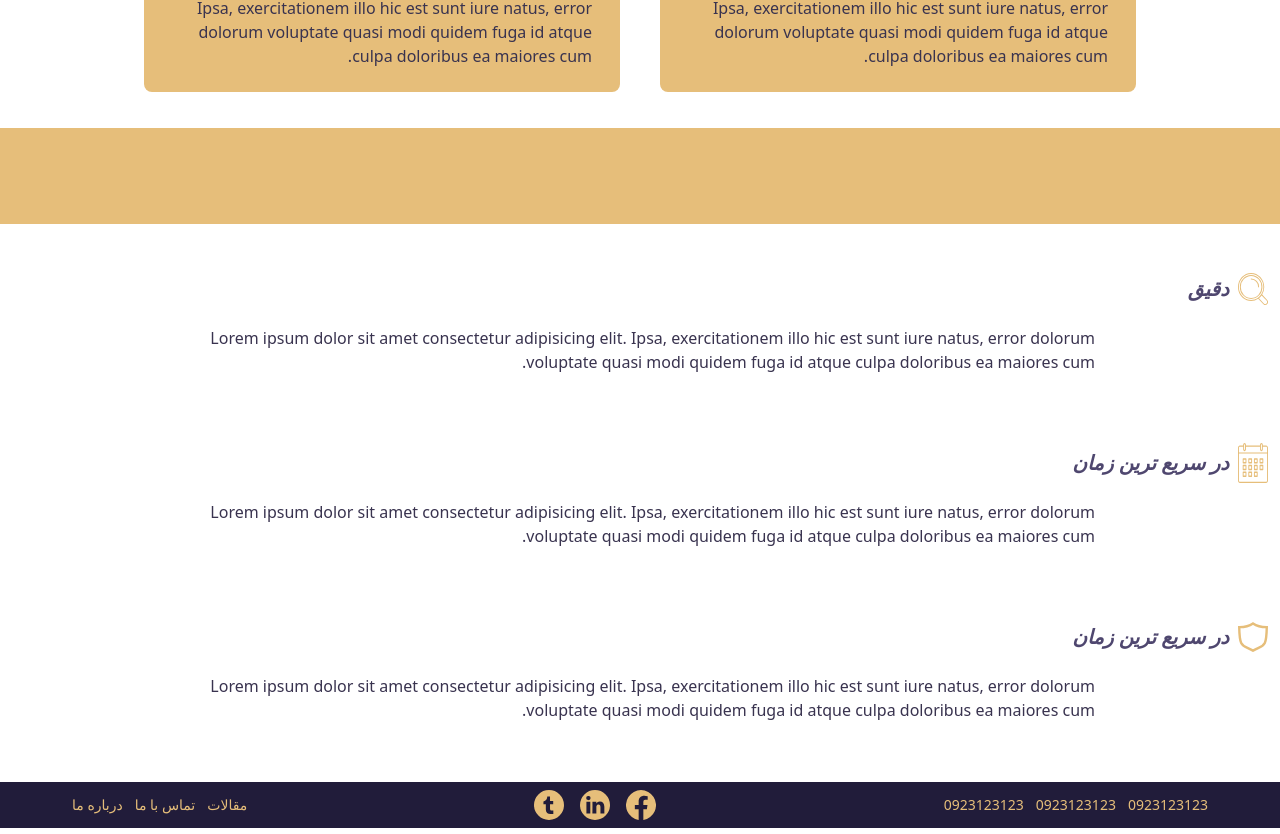
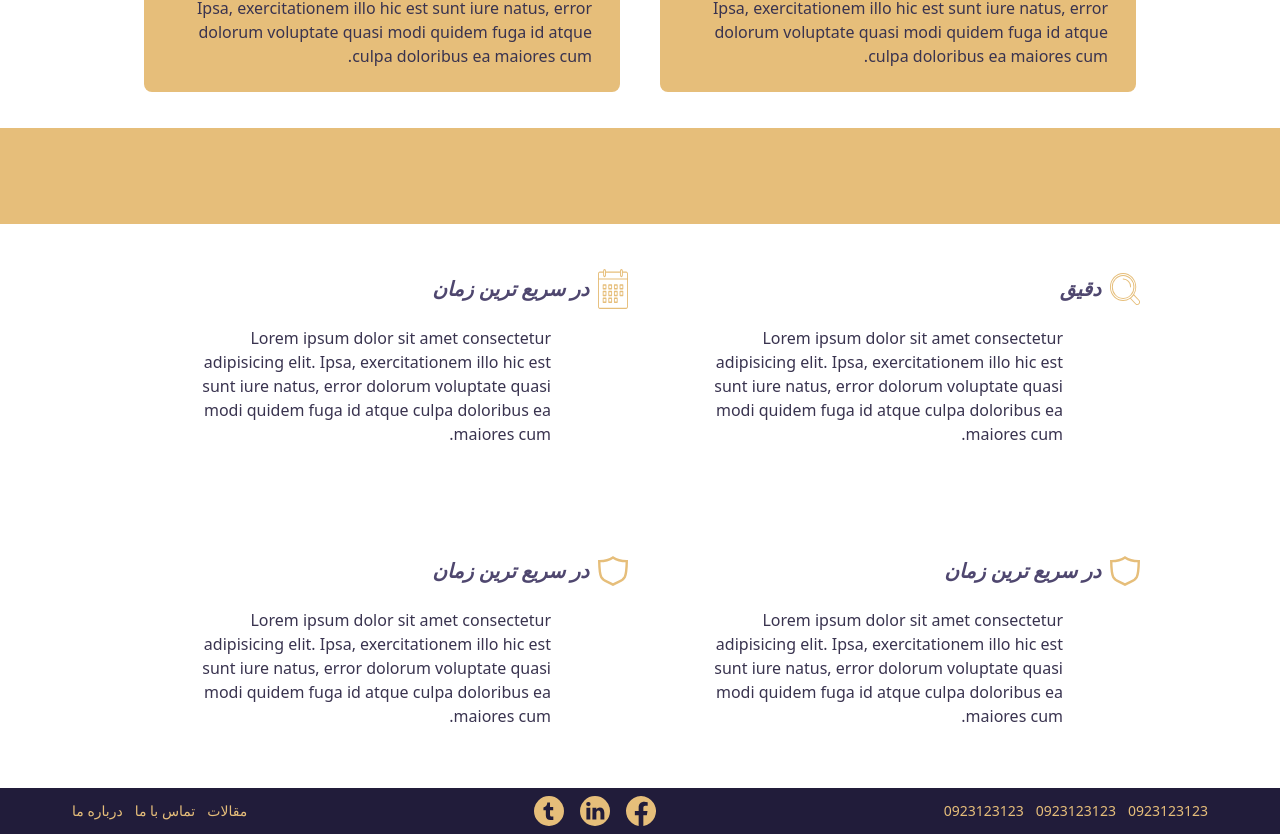
Before and after one commit to parham-mosadeq/hakimi-law, a Next.js app: page / in a window 1280 px wide. Shown: the part 718-1552 px from the top of the page. Built offline with nearby package versions, Linux system fonts and the light colour scheme.

Commit message:
add grid

```diff
--- a/src/components/modules/home/HomeDetails.js
+++ b/src/components/modules/home/HomeDetails.js
@@ -5,11 +5,11 @@ function HomeDetailsPage() {
   const cardTitleClasses = 'text-xl font-serif font-bold';
   const cardTxtClasses = 'pr-4 my-4 w-3/4 mx-auto';
   return (
-    <div>
+    <article>
       {/* box */}
       <div className='h-32 bg-main_logo_color md:h-24'></div>
       {/* box */}
-
+      <article className='md:grid md:grid-cols-2 max-w-5xl mx-auto'>
         {/* fastest */}
         <div className={cardClasses}>
           <div className='flex items-center justify-start'>
@@ -64,7 +64,26 @@ function HomeDetailsPage() {
           </p>
         </div>
         {/* calender */}
+        {/* calender */}
+        <div className={cardClasses}>
+          <div className='flex items-center justify-start'>
+            <Image
+              className='text-main_logo_color'
+              src='/icons/trust-wallet.svg'
+              width={30}
+              height={30}
+            />
+            <h3 className={cardTitleClasses}>در سریع ترین زمان </h3>
           </div>
+          <p className={cardTxtClasses}>
+            Lorem ipsum dolor sit amet consectetur adipisicing elit. Ipsa,
+            exercitationem illo hic est sunt iure natus, error dolorum voluptate
+            quasi modi quidem fuga id atque culpa doloribus ea maiores cum.
+          </p>
+        </div>
+        {/* calender */}
+      </article>
+    </article>
   );
 }
 
```
Lines whose indentation alone changed are shown as unchanged.
